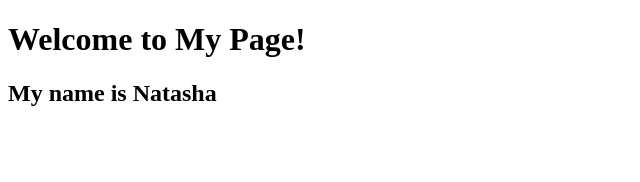
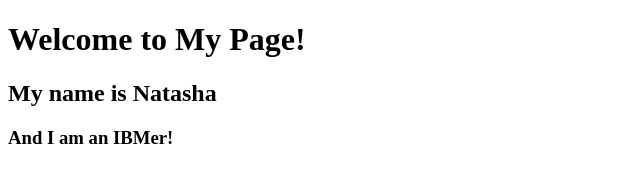
Before and after one commit to ndgipson/fuzzy-spoon, a plain HTML site: page index.html in a window 1280 px wide. Shown: the whole page, without its empty margins (0-640 px from the left). Drawn offline with Linux system fonts and the light colour scheme.

Commit message:
index changed

```diff
--- a/index.html
+++ b/index.html
@@ -9,5 +9,6 @@
     </h1>
     <h1>Welcome to My Page!</h1>
   <h2> My name is Natasha </h2>
+  <h3> And I am an IBMer! </>
   </body>
 </html>
```
